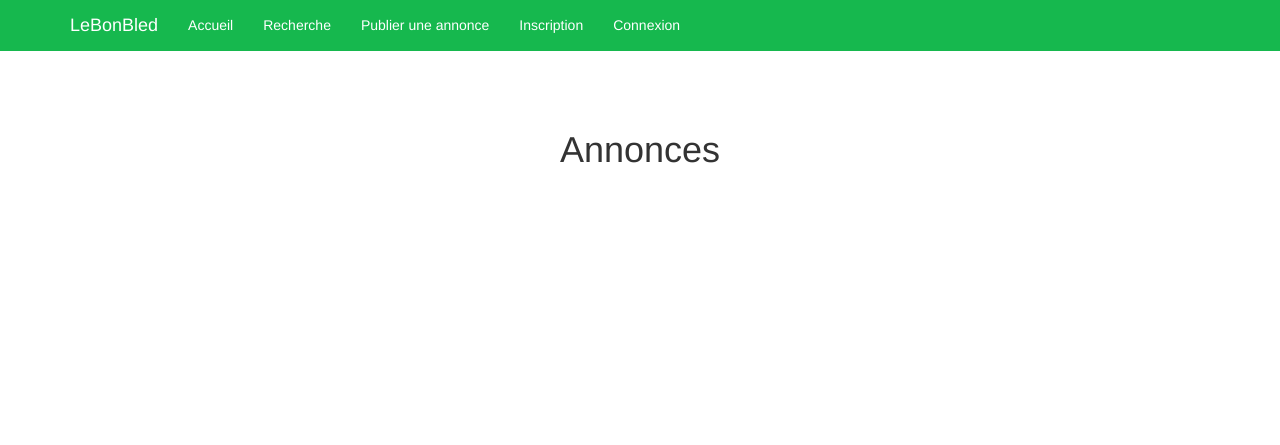
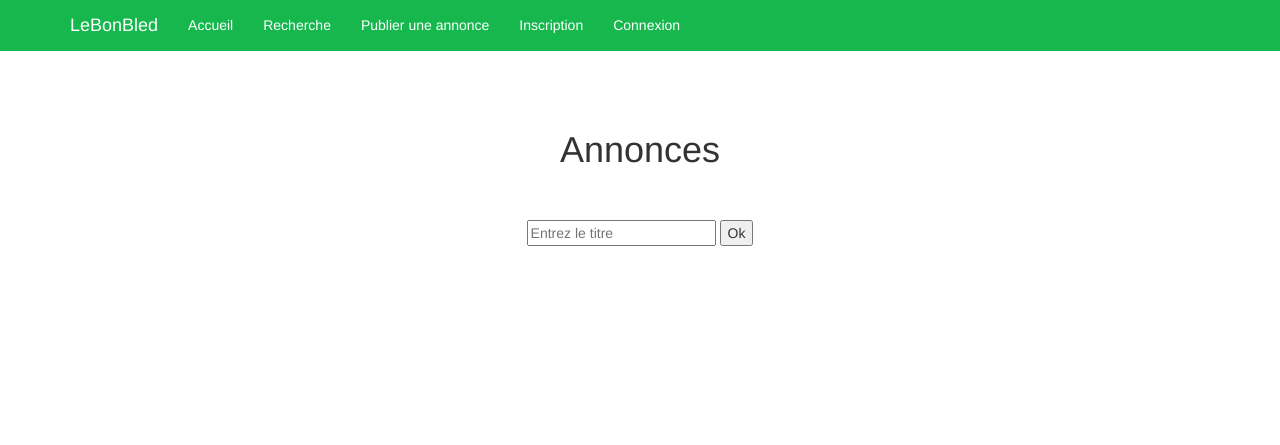
Before and after one commit to MalikZouhiri/LeBonBled, a PHP site: page /recherche.php in a window 1280 px wide. Shown: the top 445 px of the page. Run offline with PHP 8.4, Linux system fonts and the light colour scheme; data comes from the database, SQL or seed files in the repository; some libraries are stand-ins or nearby versions.

Commit message:
Update recherche.php
Ajout de la fonction... de recherche, justement.

```diff
--- a/recherche.php
+++ b/recherche.php
@@ -31,12 +31,27 @@
 <?php include("Inclusion/gestion.php"); ?>
 <div class="container">
     <div class="text-center">
-         <h1 class="">Annonces</h1>
+         <h1 class="">Annonces</h1><br/><br/>
+
+
+		 <div class="text-center">
+		 <form action="" method="post">
+			<input type="text" placeholder="Entrez le titre" name="titre" />
+			<input type="submit" value="Ok" />
+
+		 </form>
+		 </div>
 
 		 <?php
 			include ('configuration.php');
+
 			$connexion = connexion();
 			$sql="SELECT * FROM annonce";
+
+			if(isset($_POST['titre']))
+			{
+				$sql.=" WHERE titre LIKE '%".$_POST['titre']."%';";
+			}
 			$requete=mysqli_query($connexion, $sql);
 		?>
 			<div class="container">
```
Also changed, not shown: Image/10.png (added).
